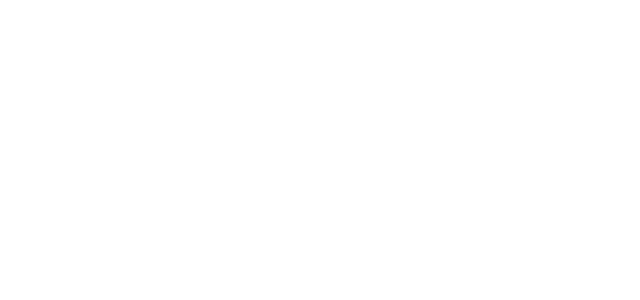
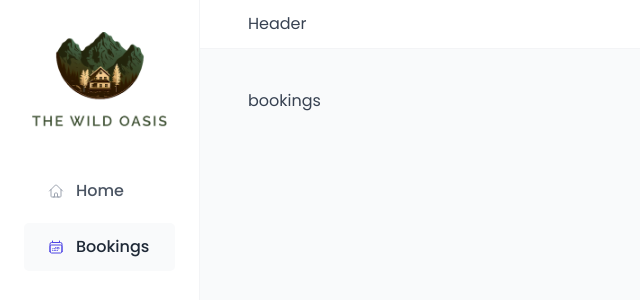
Before and after one commit to caesar1030/wild-oasis, a React (Vite) app: page /bookings in a window 1280 px wide. Before the commit this address had no page. Shown: the top 300 px of the page, without its empty margins (0-640 px from the left). Built offline with nearby package versions, Linux system fonts and the light colour scheme; a web font is replaced by a local one.

Commit message:
Feat: 앱 레이아웃 구현

```diff
--- a/package.json
+++ b/package.json
@@ -12,6 +12,7 @@
   "dependencies": {
     "react": "^18.2.0",
     "react-dom": "^18.2.0",
+    "react-icons": "^4.11.0",
     "react-router-dom": "^6.17.0",
     "styled-components": "^6.1.0"
   },
--- a/src/App.jsx
+++ b/src/App.jsx
@@ -2,6 +2,8 @@
 
 import GlobalStyles from "./styles/GlobalStyles";
 import Dashboard from "./pages/Dashboard";
+import Bookings from "./pages/bookings";
+import AppLayout from "./ui/AppLayout";
 
 const App = () => {
   return (
@@ -9,8 +11,11 @@
       <GlobalStyles />
       <BrowserRouter>
         <Routes>
-          <Route index element={<Navigate replace to="dashboard" />} />
-          <Route path="dashboard" element={<Dashboard />} />
+          <Route element={<AppLayout />}>
+            <Route index element={<Navigate replace to="dashboard" />} />
+            <Route path="dashboard" element={<Dashboard />} />
+            <Route path="bookings" element={<Bookings />} />
+          </Route>
         </Routes>
       </BrowserRouter>
     </>
--- /dev/null
+++ b/src/pages/Bookings.jsx
@@ -0,0 +1,4 @@
+const Bookings = () => {
+  return <div>bookings</div>;
+};
+export default Bookings;
--- /dev/null
+++ b/src/ui/AppLayout.jsx
@@ -0,0 +1,31 @@
+import { Outlet } from "react-router-dom";
+import styled from "styled-components";
+
+import SideBar from "./SideBar";
+import Header from "./Header";
+
+const StyledAppLayout = styled.div`
+  display: grid;
+  grid-template-columns: 20rem 1fr;
+  grid-template-rows: auto 1fr;
+  height: 100vh;
+`;
+
+const Main = styled.main`
+  background-color: var(--color-grey-50);
+  padding: 4rem 4.8rem 6.4rem;
+`;
+
+const AppLayout = () => {
+  return (
+    <StyledAppLayout>
+      <SideBar />
+      <Header />
+      <Main>
+        <Outlet />
+      </Main>
+    </StyledAppLayout>
+  );
+};
+
+export default AppLayout;
--- /dev/null
+++ b/src/ui/Header.jsx
@@ -0,0 +1,12 @@
+import styled from "styled-components";
+
+const StyledHeader = styled.header`
+  background-color: var(--color-grey-0);
+  padding: 1.2rem 4.8rem;
+  border-bottom: 1px solid var(--color-grey-100);
+`;
+
+const Header = () => {
+  return <StyledHeader>Header</StyledHeader>;
+};
+export default Header;
--- /dev/null
+++ b/src/ui/Logo.jsx
@@ -0,0 +1,20 @@
+import styled from "styled-components";
+
+const StyledLogo = styled.div`
+  text-align: center;
+`;
+
+const Img = styled.img`
+  height: 9.6rem;
+  width: auto;
+`;
+
+function Logo() {
+  return (
+    <StyledLogo>
+      <Img src="/logo-light.png" alt="Logo" />
+    </StyledLogo>
+  );
+}
+
+export default Logo;
--- /dev/null
+++ b/src/ui/MainNav.jsx
@@ -0,0 +1,67 @@
+import { NavLink } from "react-router-dom";
+import styled from "styled-components";
+import { HiOutlineCalendarDays, HiOutlineHome } from "react-icons/hi2";
+
+const NavList = styled.ul`
+  display: flex;
+  flex-direction: column;
+  gap: 0.8rem;
+`;
+
+const StyledNavLink = styled(NavLink)`
+  &:link,
+  &:visited {
+    display: flex;
+    align-items: center;
+    gap: 1.2rem;
+
+    color: var(--color-grey-600);
+    font-size: 1.6rem;
+    font-weight: 500;
+    padding: 1.2rem 2.4rem;
+    transition: all 0.3s;
+  }
+
+  &:hover,
+  &:active,
+  &.active:link,
+  &.active:visited {
+    color: var(--color-grey-800);
+    background-color: var(--color-grey-50);
+    border-radius: var(--border-radius-sm);
+  }
+
+  & svg {
+    color: var(--color-grey-400);
+  }
+
+  &:hover svg,
+  &:active svg,
+  &.active:link svg,
+  &.active:visited svg {
+    color: var(--color-brand-600);
+  }
+`;
+
+function MainNav() {
+  return (
+    <nav>
+      <NavList>
+        <li>
+          <StyledNavLink to="/dashboard">
+            <HiOutlineHome />
+            <span>Home</span>
+          </StyledNavLink>
+        </li>
+        <li>
+          <StyledNavLink to="/bookings">
+            <HiOutlineCalendarDays />
+            <span>Bookings</span>
+          </StyledNavLink>
+        </li>
+      </NavList>
+    </nav>
+  );
+}
+
+export default MainNav;
--- /dev/null
+++ b/src/ui/SideBar.jsx
@@ -0,0 +1,24 @@
+import styled from "styled-components";
+import Logo from "./Logo";
+import MainNav from "./MainNav";
+
+const StyledSidebar = styled.aside`
+  background-color: var(--color-grey-0);
+  padding: 3.2rem 2.4rem;
+  border-right: 1px solid var(--color-grey-100);
+
+  grid-row: 1/-1;
+  display: flex;
+  flex-direction: column;
+  gap: 3.2rem;
+`;
+
+const SideBar = () => {
+  return (
+    <StyledSidebar>
+      <Logo />
+      <MainNav />
+    </StyledSidebar>
+  );
+};
+export default SideBar;
```
Also changed, not shown: public/logo-light.png (added), 1 other file (tests, documents, lock files or other folders).
